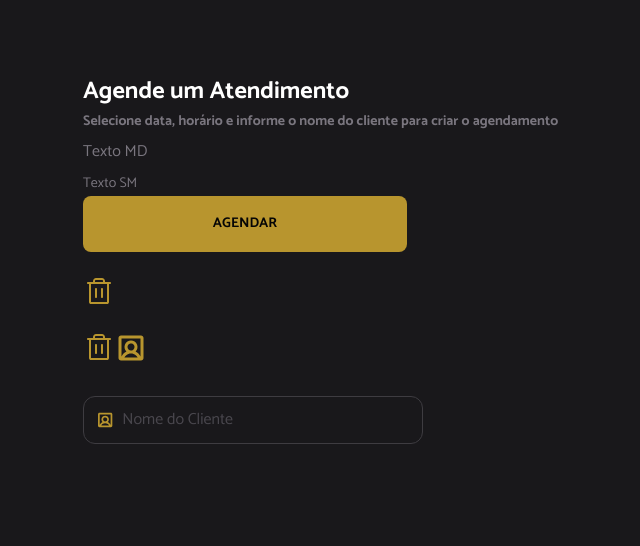
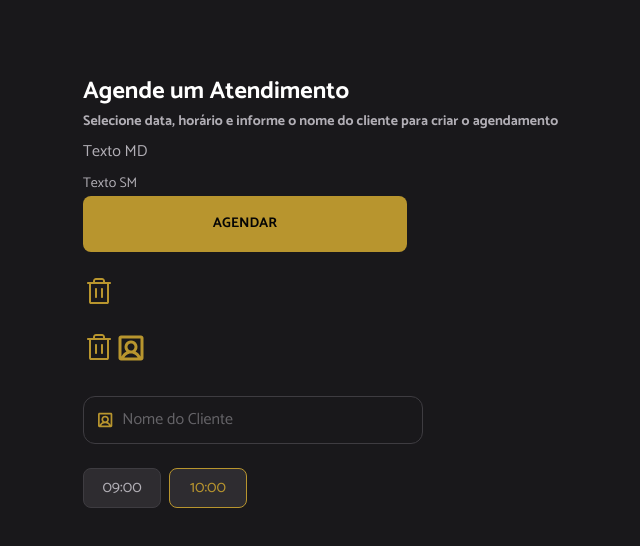
Before and after one commit to MateusLima96/hairday, a React (Vite) app: page / in a window 1280 px wide. Shown: the top 546 px of the page, without its empty margins (313-953 px from the left). Built offline with nearby package versions, Linux system fonts and the light colour scheme.

Commit message:
feat: add time select components

```diff
--- a/src/App.tsx
+++ b/src/App.tsx
@@ -6,6 +6,7 @@ import Icon from "./components/icon"
 import UserSquare from "./assets/icons/usersquare.svg?react"
 import ButtonIcon from "./components/button-icon"
 import InputText from "./components/input-text"
+import ButtonTimeSelect from "./components/button-time-select"
 
 export default function App() {
 
@@ -39,6 +40,16 @@ export default function App() {
                 icon={UserSquare}
                 placeholder="Nome do Cliente"/>
         </div>
+
+          <div className="mt-6 flex gap-2">
+            <ButtonTimeSelect>
+                09:00
+            </ButtonTimeSelect>
+
+            <ButtonTimeSelect variant="secondary">
+                10:00
+            </ButtonTimeSelect>
+        </div>
     </Container>
   )
 }
--- /dev/null
+++ b/src/components/button-time-select.tsx
@@ -0,0 +1,70 @@
+import React from "react"
+import Text from "./text"
+import { cva, type VariantProps } from "class-variance-authority"
+
+
+// eslint-disable-next-line react-refresh/only-export-components
+export const buttonTImeSelectVariants = cva(`
+    flex items-center justify-center cursor-pointer
+    transtion border rounded-lg
+`, {
+    variants: {
+        variant: {
+            primary: `
+                bg-gray-600
+                border-gray-500
+                hover:bg-gray-500
+            `,
+            secondary: `
+                bg-gray-600
+                border-yellow
+                hover:bg-gray-500
+            `
+        },
+        size: {
+            md: "h-10 w-fit max-w-19.5 py-2 px-5"
+        },
+        disabled: {
+            true: 'opacity-50 pointer-events-none'
+        }
+    },
+    defaultVariants: {
+        variant: 'primary',
+        size: 'md',
+        disabled: false
+    }
+
+})
+
+
+interface ButtonTimeSelectProps
+    extends Omit<React.ComponentProps<"button">, 'size' | 'disabled'>,
+    VariantProps<typeof buttonTImeSelectVariants> {}
+
+
+export default function ButtonTimeSelect({
+    variant,
+    size,
+    disabled,
+    className,
+    children,
+    ...props
+}): ButtonTimeSelectProps {
+
+    return ( <button className={buttonTImeSelectVariants({
+            variant,
+            size,
+            disabled,
+            className})}
+            {...props}>
+
+            <Text
+                variant="text-md"
+                color={variant === "secondary" ? "yellow-base" : "gray-200"}
+                >
+                {children}
+            </Text>
+
+        </button>
+    );
+}
--- a/src/components/text.tsx
+++ b/src/components/text.tsx
@@ -2,7 +2,7 @@ import React from "react";
 import { cva, type VariantProps } from "class-variance-authority";
 
 // eslint-disable-next-line react-refresh/only-export-components
-export const textVariants = cva("font-sans text-gray-400", {
+export const textVariants = cva("font-sans", {
     variants: {
         variant: {
             "title-lg-bold": "text-2xl leading-6 font-bold",
@@ -10,25 +10,32 @@ export const textVariants = cva("font-sans text-gray-400", {
             "text-md": "text-base leading-6 font-normal",
             "text-sm": "text-sm leading-6 font-normal",
             "text-sm-bold": "text-sm leading-6 font-bold"
+        },
+        color: {
+            "gray-200": "text-gray-200",
+            "yellow-base": "text-yellow"
         }
     },
     defaultVariants: {
-        variant: "text-md"
+        variant: "text-md",
+        color: "gray-200"
     }
 })
 
 interface TextProps extends VariantProps<typeof textVariants> {
     as?: keyof React.JSX.IntrinsicElements;
     className?: string;
-    children?: React.ReactNode
+    children?: React.ReactNode;
 }
 
 
-export default function Text({as = "span", variant, className, children, ...props}: TextProps) {
+export default function Text({as = "span", variant, color, className, children, ...props}: TextProps) {
     return React.createElement(
         as,
         {
-            className: textVariants(({variant, className})),
+            className: textVariants(({variant,
+                color,
+                className})),
             ...props,
         },
         children
```
